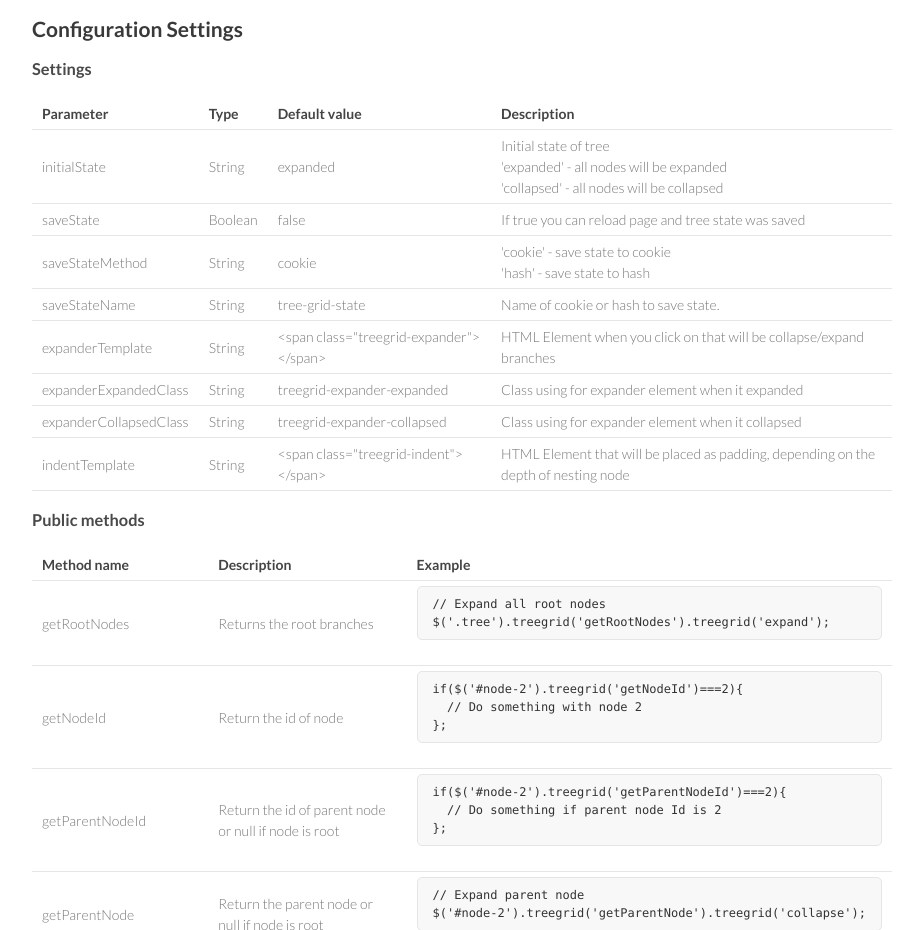
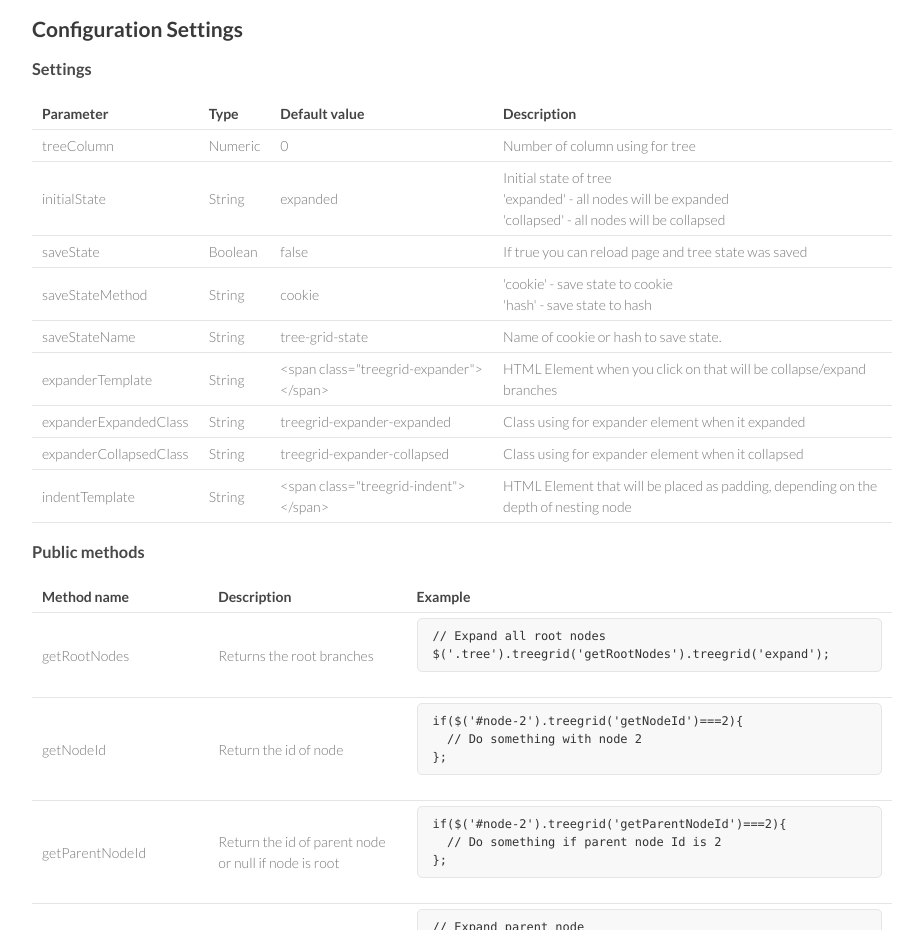
Before and after one commit to maxazan/jquery-treegrid, a plain HTML site: page index.html in a window 1280 px wide. Shown: the part 1327-2257 px from the top of the page, without its empty margins (178-1101 px from the left). Drawn offline with nearby package versions, Linux system fonts and the light colour scheme.

Commit message:
add docs

```diff
--- a/index.html
+++ b/index.html
@@ -107,6 +107,13 @@
             <h3>Settings</h3>
             <table>
                 <tr><th>Parameter</th><th>Type</th><th>Default value</th><th>Description</th></tr>
+                <tr>
+                    <td>treeColumn</td>
+                    <td>Numeric</td>
+                    <td>0</td>
+                    <td>Number of column using for tree</td>
+                </tr>
+
                 <tr>
                     <td>initialState</td>
                     <td>String</td>
--- a/treegrid.jquery.json
+++ b/treegrid.jquery.json
@@ -11,7 +11,7 @@
         "tree",
         "ui"
     ],
-    "version": "0.1.3",
+    "version": "0.1.4",
     "title": "TreeGrid plugin for jQuery",
     "author": {
         "name": "Pomazan Max",
```
